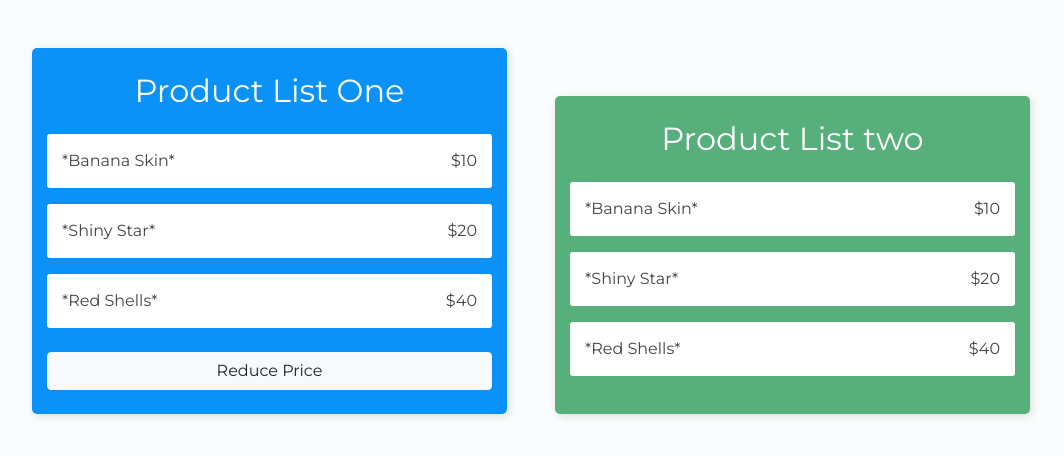
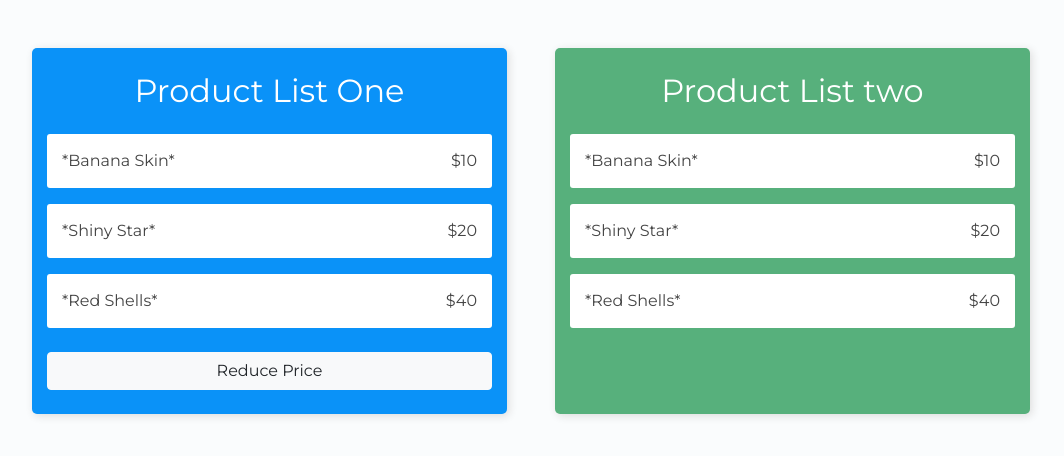
Before and after one commit to rochabianca/vuex-simple-project, a Vue app: page / in a window 1280 px wide. Shown: the top 456 px of the page, without its empty margins (85-1149 px from the left). Built offline with nearby package versions, Linux system fonts and the light colour scheme.

Commit message:
last ajusts

```diff
--- a/src/components/ProductListTwo.vue
+++ b/src/components/ProductListTwo.vue
@@ -1,6 +1,6 @@
 <template>
   <div
-    class="product-list product-list-two col-lg-5 col-md-12 col-sm-12  col-sm-12 mr-lg-5 mb-md-5 mt-sm-5"
+    class="product-list product-list-two col-lg-5 col-md-12 col-sm-12  col-sm-12 mr-lg-5 mb-md-5"
   >
     <h2 class="text-center my-4">Product List two</h2>
     <ul class="m-0 p-0">
```
